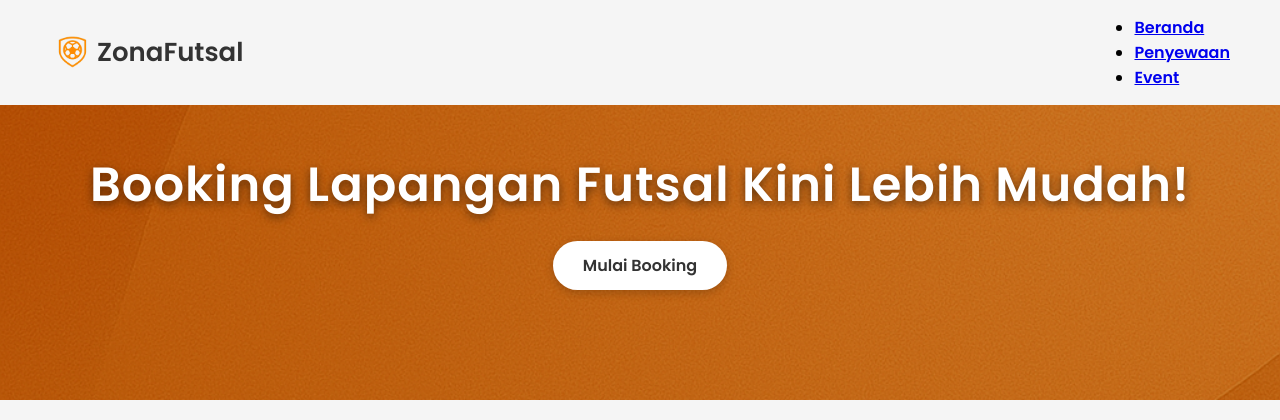
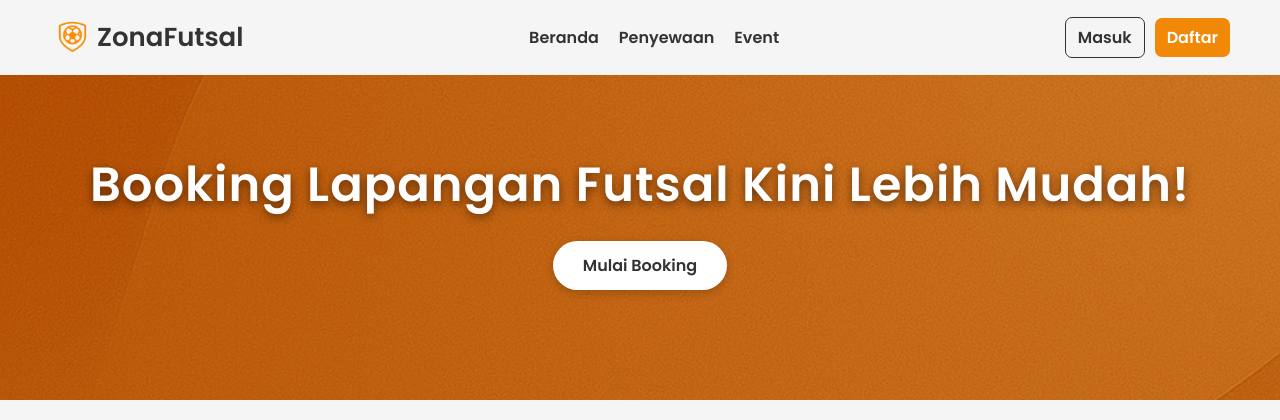
Before and after one commit to dilassholeh/Futsal, a PHP site: page /pages/sewa.php in a window 1280 px wide. Shown: the top 420 px of the page. Run offline with PHP 8.4, Linux system fonts and the light colour scheme; data that the repository does not hold is empty.

Commit message:
perbaikan header sewa

```diff
--- a/user/pages/sewa.php
+++ b/user/pages/sewa.php
@@ -1,7 +1,6 @@
 <?php
-include '../../includes/koneksi.php'; // file koneksi database
+include '../../includes/koneksi.php';
 
-// Ambil semua data lapangan dari database
 $result = mysqli_query($conn, "SELECT * FROM lapangan ORDER BY id ASC");
 ?>
 <!DOCTYPE html>
@@ -10,27 +9,34 @@ $result = mysqli_query($conn, "SELECT * FROM lapangan ORDER BY id ASC");
   <meta charset="UTF-8">
   <meta name="viewport" content="width=device-width, initial-scale=1.0">
   <title>ZonaFutsal | Booking Lapangan</title>
-  <link rel="stylesheet" href="../assets/css/pages.css">
+    <link rel="stylesheet" href="../assets/css/pages.css?v=<?php echo filemtime('../assets/css/pages.css'); ?>">
   <link href="https://fonts.googleapis.com/css2?family=Poppins:wght@400;600&display=swap" rel="stylesheet">
 </head>
 <body>
 
-  <!-- Header -->
+
+  <header>
           <nav class="nav">
             <div class="logo-container">
-      <a href="../index.html" class="logo-text">
-        <img src="../assets/image/logo_orange.png" alt="ZonaFutsal" style="height:40px; vertical-align:middle;">
+                <a href="company.php" class="logo-text">
+                    <img src="../assets/image/logo_orange.png" alt="ZonaFutsal Logo" class="logo-img">
                     ZonaFutsal
                 </a>
             </div>
+            <div class="sub-container">
                 <ul>
-      <li><a href="../index.html">Beranda</a></li>
-      <li><a href="sewa.php" class="active">Penyewaan</a></li>
-      <li><a href="event.html">Event</a></li>
+                    <li><a href="../index.php">Beranda</a></li>
+                    <li><a href="sewa.php">Penyewaan</a></li>
+                    <li><a href="event.php">Event</a></li>
                 </ul>
+
+                <a href="login.php" class="btn-masuk">Masuk</a>
+                <a href="register.php" class="btn-daftar">Daftar</a>
+            </div>
         </nav>
 
-  <!-- Hero -->
+    </header>
+
   <section class="hero">
     <img src="../assets/image/latar.png" alt="ZonaFutsal" class="hero-img">
     <div class="hero-overlay">
@@ -39,17 +45,17 @@ $result = mysqli_query($conn, "SELECT * FROM lapangan ORDER BY id ASC");
     </div>
   </section>
 
-  <!-- Daftar Lapangan -->
+
   <section class="container" id="lapangan">
     <h2 class="section-title">Daftar Lapangan</h2>
     <div class="card-grid">
       <?php
       if (mysqli_num_rows($result) > 0) {
         while ($row = mysqli_fetch_assoc($result)) {
-          // Buat path foto
+
           $fotoPath = "../../uploads/lapangan/" . $row['foto'];
           if (!file_exists($fotoPath) || empty($row['foto'])) {
-            $fotoPath = "../assets/image/noimage.png"; // fallback jika foto tidak ada
+            $fotoPath = "../assets/image/noimage.png";
           }
           ?>
           <div class="card">
@@ -70,7 +76,7 @@ $result = mysqli_query($conn, "SELECT * FROM lapangan ORDER BY id ASC");
     </div>
   </section>
 
-  <!-- Footer -->
+
   <footer>
     <div class="footer-section">
       <h4>Tentang Kami</h4>
```
Lines whose indentation alone changed are shown as unchanged.
